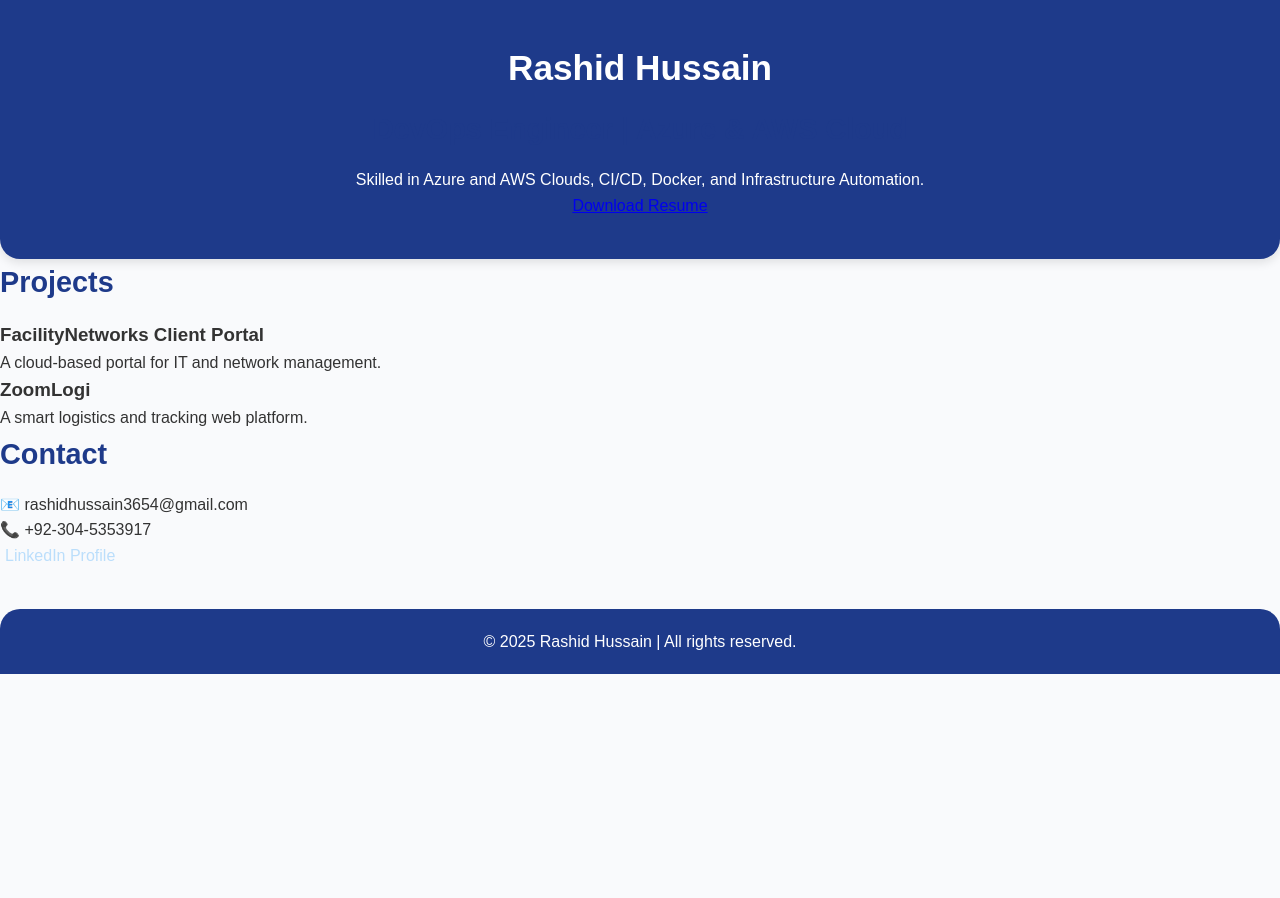
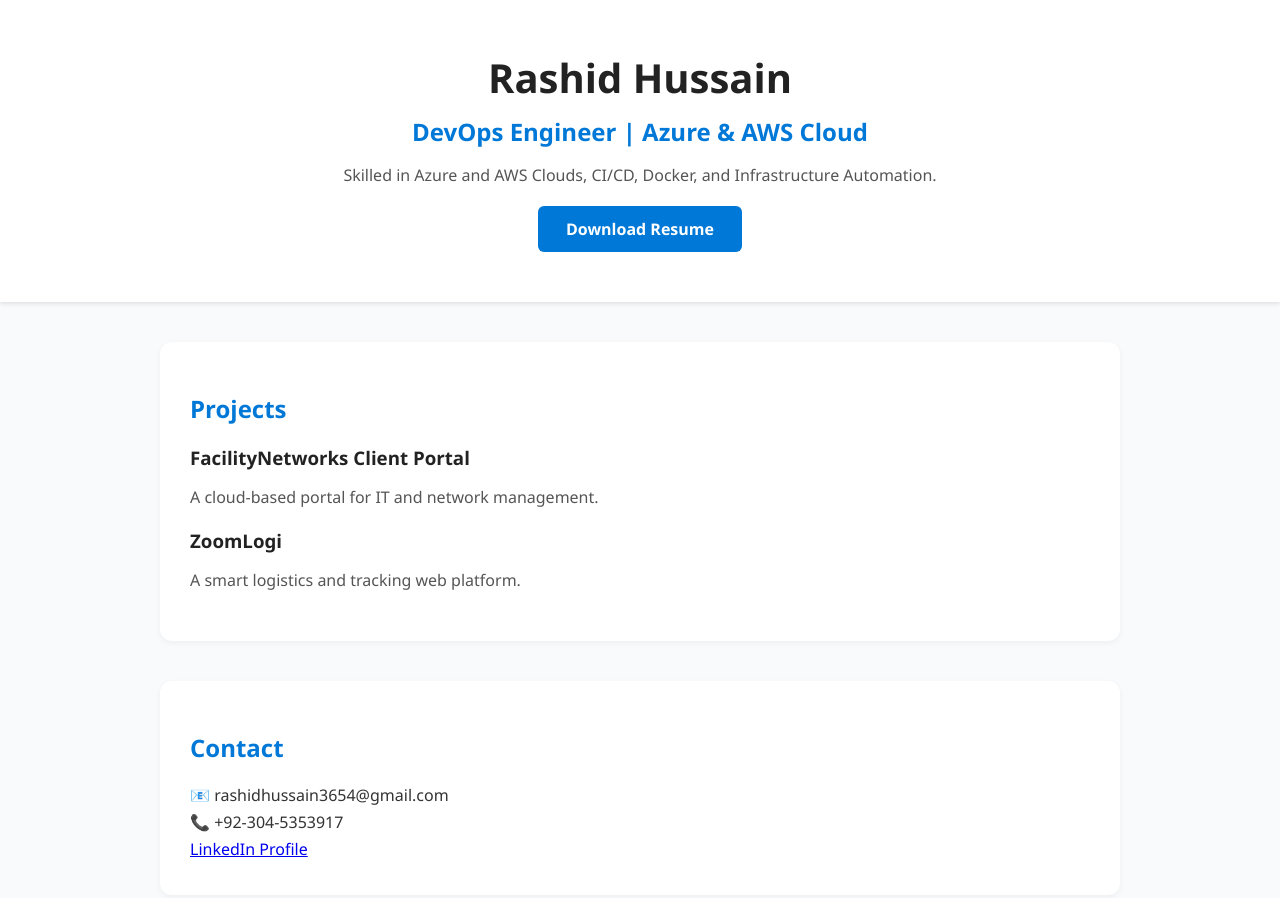
Before and after one commit to rashid3654/rashid3654.github.io, a plain HTML site: page index.html in a window 1280 px wide. Shown: the top 898 px of the page. Before the commit the page ends 800 px from the top, so only its background shows below. Drawn offline with Linux system fonts and the light colour scheme.

Commit message:
Update style.css

```diff
--- a/style.css
+++ b/style.css
@@ -1,135 +1,96 @@
-* {
+/* Reset and basics */
+body {
+  font-family: "Segoe UI", Arial, sans-serif;
+  background-color: #f9fafc;
+  color: #333;
   margin: 0;
   padding: 0;
-  box-sizing: border-box;
-  font-family: 'Poppins', sans-serif;
 }
 
-body {
-  background: #f9fafc;
-  color: #333;
-  line-height: 1.6;
+/* Header */
+header {
+  background: #fff;
+  text-align: center;
+  padding: 50px 20px;
+  box-shadow: 0 2px 4px rgba(0,0,0,0.1);
 }
 
-.container {
-  width: 90%;
-  max-width: 900px;
-  margin: 30px auto;
+header h1 {
+  font-size: 2.5rem;
+  margin: 0;
+  color: #222;
 }
 
-header {
-  background: #1e3a8a;
-  color: white;
-  text-align: center;
-  padding: 40px 0;
-  border-radius: 0 0 20px 20px;
-  box-shadow: 0 4px 10px rgba(0,0,0,0.1);
+header h2 {
+  color: #0078d7;
+  margin: 10px 0;
 }
 
-h1 {
-  font-size: 2.2rem;
-  margin-bottom: 10px;
+header p {
+  font-size: 1rem;
+  color: #555;
+  margin-bottom: 20px;
 }
 
-.tagline {
-  font-weight: 400;
-  font-size: 1rem;
-  margin-bottom: 15px;
+/* Resume button */
+.button {
+  display: inline-block;
+  background-color: #0078d7;
+  color: #fff;
+  padding: 12px 28px;
+  border-radius: 6px;
+  text-decoration: none;
+  font-weight: bold;
+  transition: background-color 0.3s ease;
 }
 
-.contact a {
-  color: #bbdefb;
-  text-decoration: none;
-  margin: 0 5px;
+.button:hover {
+  background-color: #005fa3;
 }
 
-.contact a:hover {
-  text-decoration: underline;
+/* Sections */
+section {
+  max-width: 900px;
+  margin: 40px auto;
+  background: #fff;
+  padding: 30px;
+  border-radius: 12px;
+  box-shadow: 0 2px 6px rgba(0,0,0,0.05);
 }
 
-h2 {
-  font-size: 1.8rem;
-  margin-bottom: 15px;
-  color: #1e3a8a;
+/* Projects */
+.projects h2 {
+  color: #0078d7;
+  margin-bottom: 20px;
 }
 
-#about p {
-  font-size: 1rem;
-  margin-bottom: 30px;
+.project {
+  margin-bottom: 20px;
 }
 
-/* SKILLS SECTION */
-.skills-grid {
-  display: grid;
-  grid-template-columns: repeat(auto-fit, minmax(250px, 1fr));
-  gap: 20px;
-  margin-bottom: 40px;
+.project h3 {
+  margin: 0 0 5px 0;
+  color: #222;
 }
 
-.skill-category {
-  background: white;
-  padding: 20px;
-  border-radius: 12px;
-  box-shadow: 0 2px 6px rgba(0,0,0,0.1);
-  transition: transform 0.2s ease;
+.project p {
+  color: #555;
 }
 
-.skill-category:hover {
-  transform: translateY(-5px);
+/* Contact */
+.contact h2 {
+  color: #0078d7;
 }
 
-.skill-category h3 {
-  color: #1e3a8a;
-  margin-bottom: 10px;
+.contact p {
+  margin: 5px 0;
 }
 
-/* PROJECTS */
-.project-card {
-  background: white;
-  padding: 25px;
-  margin-bottom: 20px;
-  border-radius: 15px;
-  box-shadow: 0 2px 6px rgba(0,0,0,0.1);
-  transition: transform 0.2s ease;
-}
-
-.project-card:hover {
-  transform: translateY(-5px);
-}
-
-.project-card h3 {
-  color: #1e3a8a;
-  margin-bottom: 10px;
-}
-
-.project-card ul {
-  margin: 10px 0 15px 20px;
-}
-
-/* RESUME SECTION */
-#resume ul {
-  margin: 10px 0 20px 20px;
-}
-
-.btn {
-  display: inline-block;
-  background: #1e3a8a;
-  color: white;
-  padding: 8px 15px;
-  border-radius: 6px;
-  text-decoration: none;
-  transition: background 0.3s ease;
-}
-
-.btn:hover {
-  background: #3b82f6;
-}
-
+/* Footer */
 footer {
   text-align: center;
-  padding: 20px 0;
-  background: #1e3a8a;
-  color: white;
+  padding: 20px;
+  color: #777;
+  background-color: #f0f0f0;
   margin-top: 40px;
-  border-radius: 20px 20px 0 0;
 }
```
